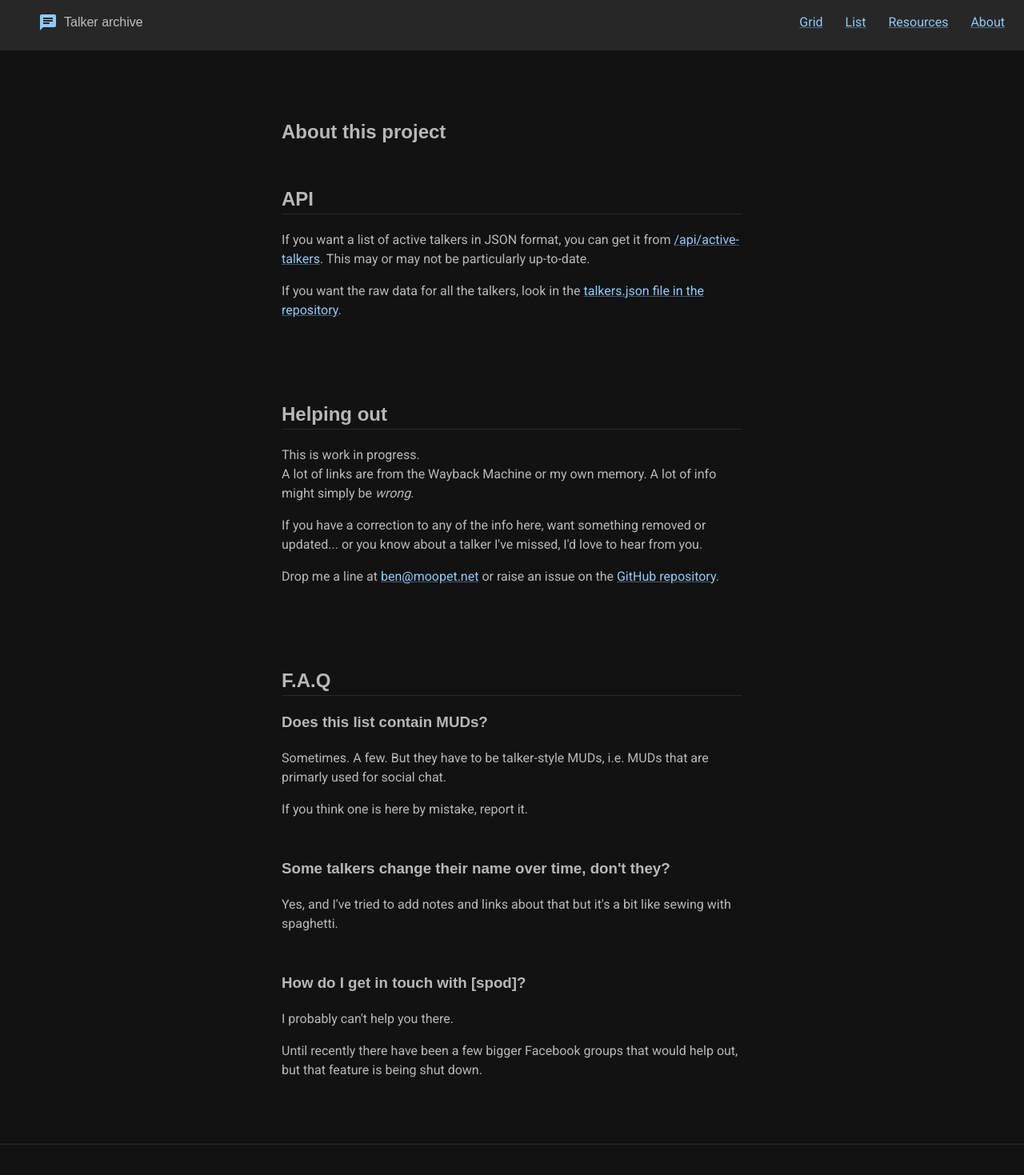
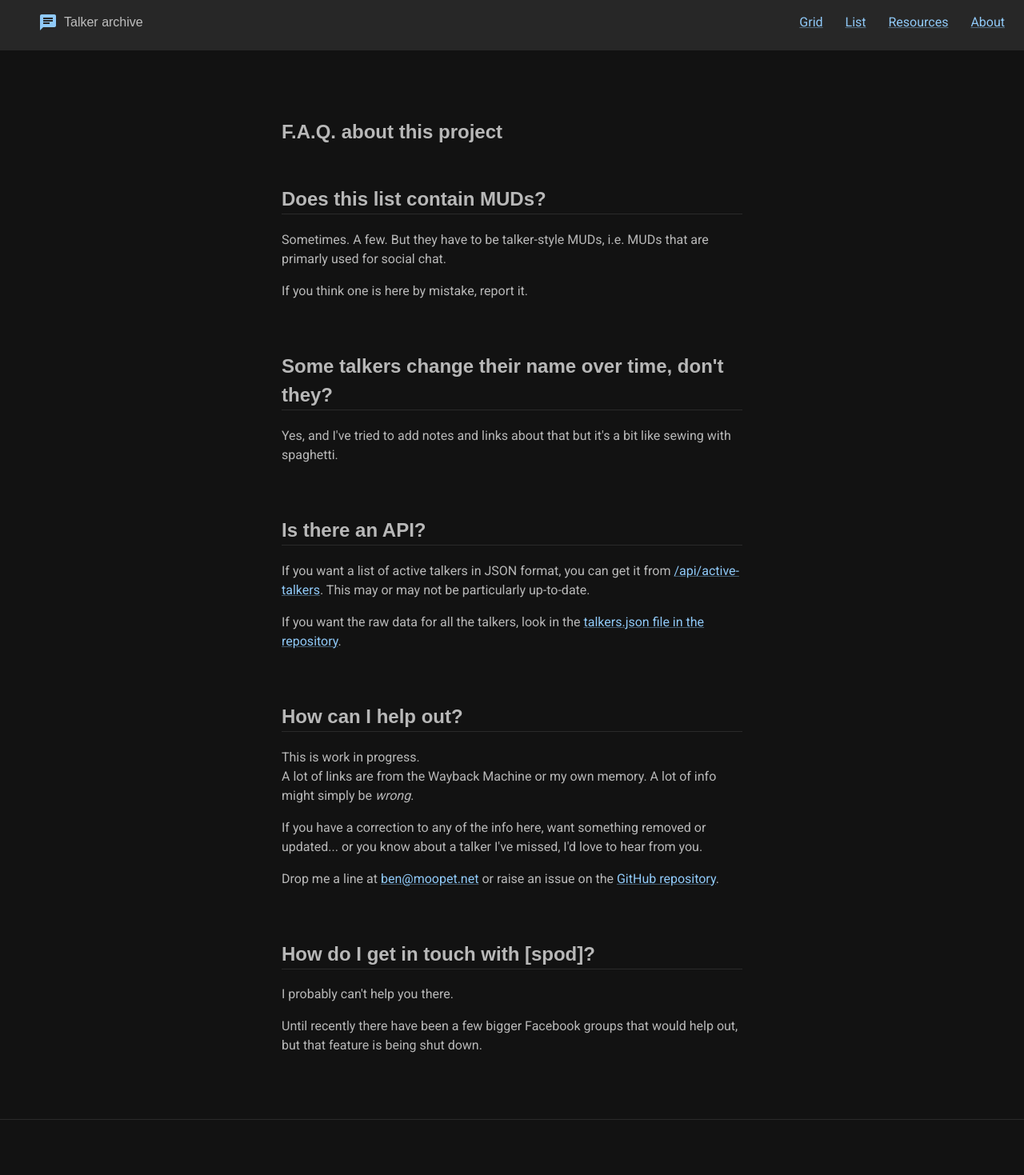
Before and after one commit to moopet/talker-archive-svelte, a SvelteKit app: page /about in a window 1280 px wide. Shown: the top 1469 px of the page at 80% size. Built offline with nearby package versions, Linux system fonts and the light colour scheme.

Commit message:
rewrite about pages

```diff
--- a/src/routes/about/+page.svelte
+++ b/src/routes/about/+page.svelte
@@ -1,6 +1,14 @@
 <section>
-  <h1>About this project</h1>
-  <h2>API</h2>
+  <h1>F.A.Q. about this project</h1>
+
+  <h2>Does this list contain MUDs?</h2>
+  <p>Sometimes. A few. But they have to be talker-style MUDs, i.e. MUDs that are primarly used for social chat.</p>
+  <p>If you think one is here by mistake, report it.</p>
+
+  <h2>Some talkers change their name over time, don't they?</h2>
+  <p>Yes, and I've tried to add notes and links about that but it's a bit like sewing with spaghetti.</p>
+
+  <h2>Is there an API?</h2>
   <p>
     If you want a list of active talkers in JSON format, you can get it from <a href="https://talkers.moopet.net/api/active-talkers">/api/active-talkers</a>.
     This may or may not be particularly up-to-date.
@@ -9,10 +17,8 @@
   <p>
     If you want the raw data for all the talkers, look in the <a href="https://github.com/moopet/talker-archive-svelte/blob/main/src/lib/data/talkers.json">talkers.json file in the repository</a>.
   </p>
-</section>
 
-<section>
-  <h2>Helping out</h2>
+  <h2>How can I help out?</h2>
   <p>
     This is work in progress.<br>
     A lot of links are from the Wayback Machine or my own memory. A lot of info might simply be <em>wrong</em>.
@@ -25,19 +31,8 @@
   <p>
     Drop me a line at <a href="mailto:ben@moopet.net">ben@moopet.net</a> or raise an issue on the <a href="https://github.com/moopet/talker-archive-svelte/issues">GitHub repository</a>.
   </p>
-</section>
 
-<section>
-  <h2>F.A.Q</h2>
-
-  <h3>Does this list contain MUDs?</h3>
-  <p>Sometimes. A few. But they have to be talker-style MUDs, i.e. MUDs that are primarly used for social chat.</p>
-  <p>If you think one is here by mistake, report it.</p>
-
-  <h3>Some talkers change their name over time, don't they?</h3>
-  <p>Yes, and I've tried to add notes and links about that but it's a bit like sewing with spaghetti.</p>
-
-  <h3>How do I get in touch with [spod]?</h3>
+  <h2>How do I get in touch with [spod]?</h2>
   <p>I probably can't help you there.</p>
   <p>Until recently there have been a few bigger Facebook groups that would help out, but that feature is being shut down.</p>
 </section>
@@ -47,8 +42,8 @@ h1 {
   margin-block-end: 3rem;
 }
 
-p + h3 {
-  margin-block-start: 3rem;
+p + h2 {
+  margin-block-start: 4rem;
 }
 
 section {
```
